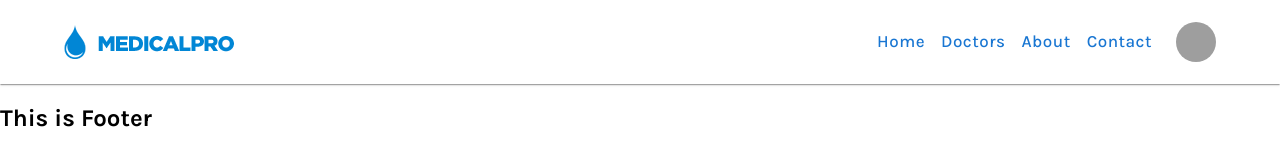
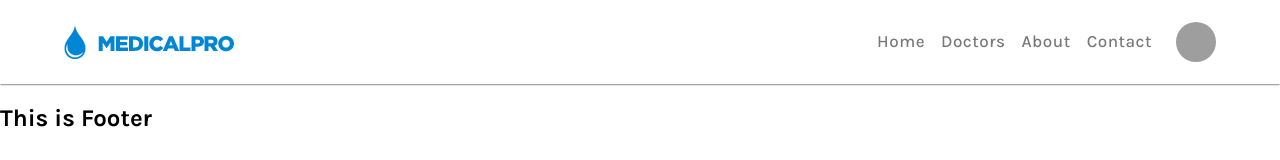
Before and after one commit to khan-shimul/health-care, a React (Create React App) app: page / in a window 1280 px wide. Shown: the top 160 px of the page. Built offline with nearby package versions, Linux system fonts and the light colour scheme; grey boxes are pictures that could not be loaded.

Commit message:
fixed font size

```diff
--- a/src/compo/Shared/Header/Header.js
+++ b/src/compo/Shared/Header/Header.js
@@ -23,11 +23,11 @@ const useStyles = makeStyles({
         padding: '10px'
     },
     menu: {
-        color: '#75787A',
+        color: '#787878 !important',
         fontSize: '17px !important',
         transition: '0.3s !important',
         '&:hover': {
-            background: 'transparent',
+            background: 'transparent !important',
             color: '#0186D5 !important',
         }
     },
```
